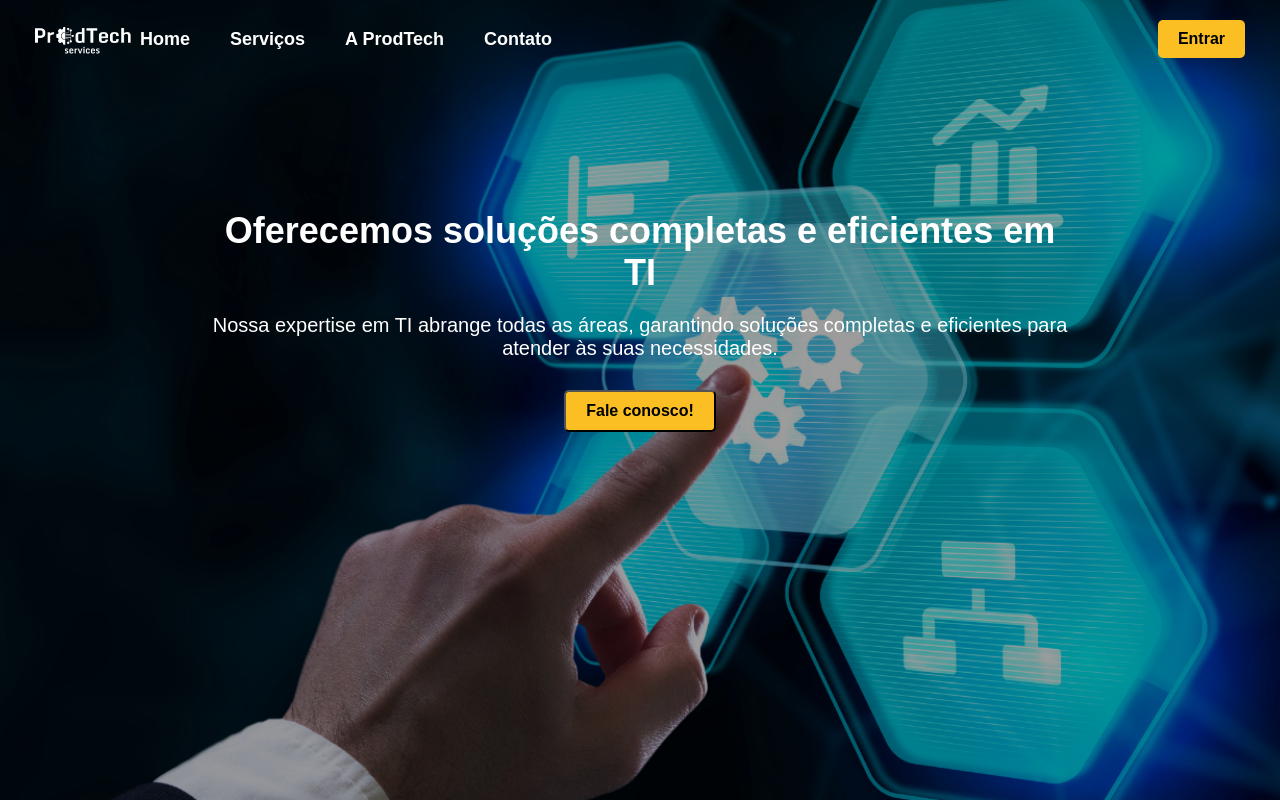
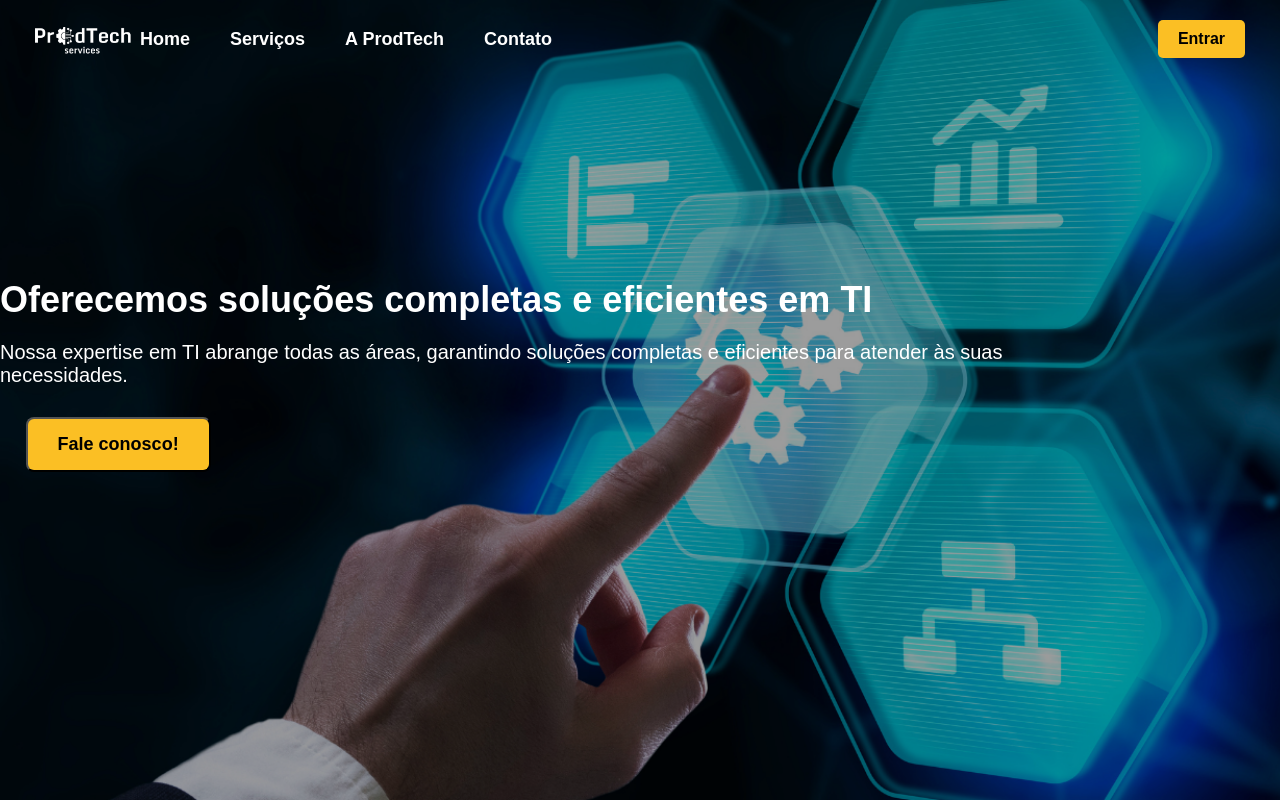
Before and after one commit to paulocesargit/Protec-Front-End, a React (Vite) app: page / in a window 1280 px wide. Shown: the top 802 px of the page. Built offline with nearby package versions, Linux system fonts and the light colour scheme.

Commit message:
Ajustando hero

```diff
--- a/src/components/Hero.jsx
+++ b/src/components/Hero.jsx
@@ -10,7 +10,7 @@ function Hero() {
         Nossa expertise em TI abrange todas as áreas, garantindo soluções
         completas e eficientes para atender às suas necessidades.
       </p>
-      <button className="btn">Fale conosco!</button>
+      <button className="btn-hero">Fale conosco!</button>
     </section>
   );
 }
--- a/src/styles/hero.css
+++ b/src/styles/hero.css
@@ -1,28 +1,54 @@
 .hero {
-  background-image: url("/src/assets/Home/image/fundo_home.png");
-  background-size: cover;
-  background-position: center;
-  background-repeat: no-repeat;
-  color: rgb(255, 255, 255);
-  padding: 210px;
-  text-align: center;
-  width: 100vw;
+  position: relative;
+  width: 100%;
   min-height: 100vh;
+  background: url("../assets/Home/image/fundo_home.png") no-repeat center
+    center/cover;
+  display: flex;
+  flex-direction: column;
+  align-items: flex-start;
+  justify-content: center;
+  padding-left: 0px;
+  color: white;
+  padding-bottom: 50px;
 }
 
 .hero-content {
-  max-width: 700px;
+  width: 100%;
+  max-width: 500px;
   text-align: left;
   margin-left: 5%;
+  padding: 20px;
+  border-radius: 0;
 }
 
 .title {
   font-size: 36px;
   font-weight: 700;
   margin-bottom: 20px;
+  max-width: 80%;
+  word-wrap: break-word;
 }
 
 .subtitle {
   font-size: 20px;
   margin-bottom: 30px;
+  max-width: 80%;
+  word-wrap: break-word;
 }
+
+.btn-hero {
+  background-color: #fbbf24;
+  color: #000;
+  font-size: 18px;
+  font-weight: 600;
+  padding: 15px 30px;
+  border-radius: 8px;
+  text-decoration: none;
+  margin-left: 2%;
+}
+
+.btn-hero:hover {
+  background-color: #b18619 !important;
+  color: #fff !important;
+}
```
